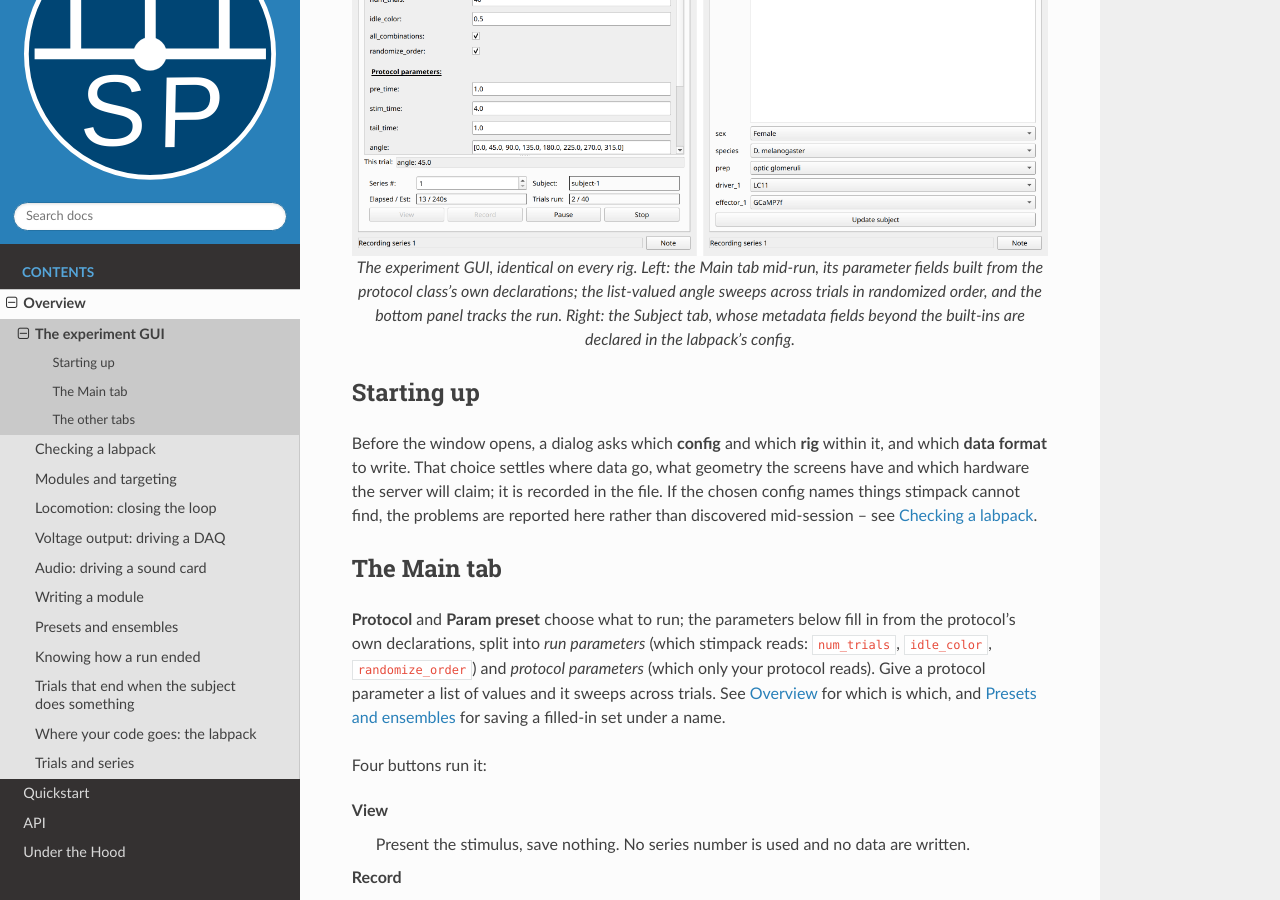
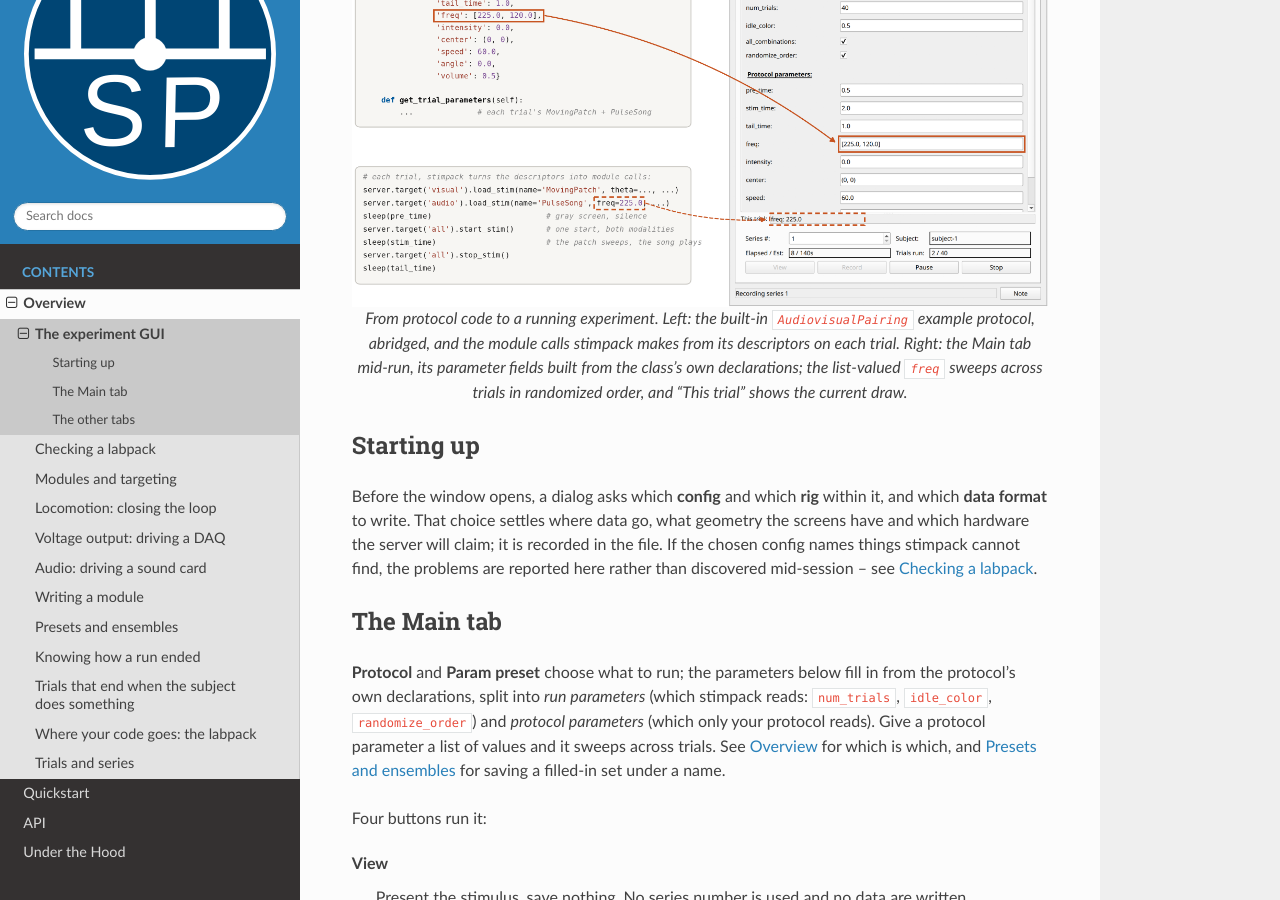
Before and after one commit to ClandininLab/stimpack, a Sphinx documentation site: the page built from docs/source/the_gui.rst, in a window 1280 px wide and 900 px high, scrolled down 357 px. Built offline with Sphinx 7.4.7 and the Read the Docs theme 3.1.0, drawn with Linux system fonts in a browser that asks for light colours.

Commit message:
Updating documentation with new paper figures

```diff
--- a/docs/source/the_gui.rst
+++ b/docs/source/the_gui.rst
@@ -8,12 +8,13 @@ interface code for it: selecting a protocol reads its declared parameters and bu
 
 .. figure:: /images/gui.png
    :align: center
-   :alt: The stimpack experiment GUI, the Main tab mid-run and the Subject tab with lab-declared metadata fields
+   :alt: The AudiovisualPairing protocol class beside the GUI's Main tab built from it, mid-run
 
-   The experiment GUI, identical on every rig. Left: the Main tab mid-run, its parameter fields
-   built from the protocol class's own declarations; the list-valued angle sweeps across trials
-   in randomized order, and the bottom panel tracks the run. Right: the Subject tab, whose
-   metadata fields beyond the built-ins are declared in the labpack's config.
+   From protocol code to a running experiment. Left: the built-in ``AudiovisualPairing`` example
+   protocol, abridged, and the module calls stimpack makes from its descriptors on each trial.
+   Right: the Main tab mid-run, its parameter fields built from the class's own declarations;
+   the list-valued ``freq`` sweeps across trials in randomized order, and "This trial" shows
+   the current draw.
 
 Starting up
 ===========
```
Also changed, not shown: README.md (+14 -11 lines), docs/source/images/gui.png, img/gui.png, 1 other file.
